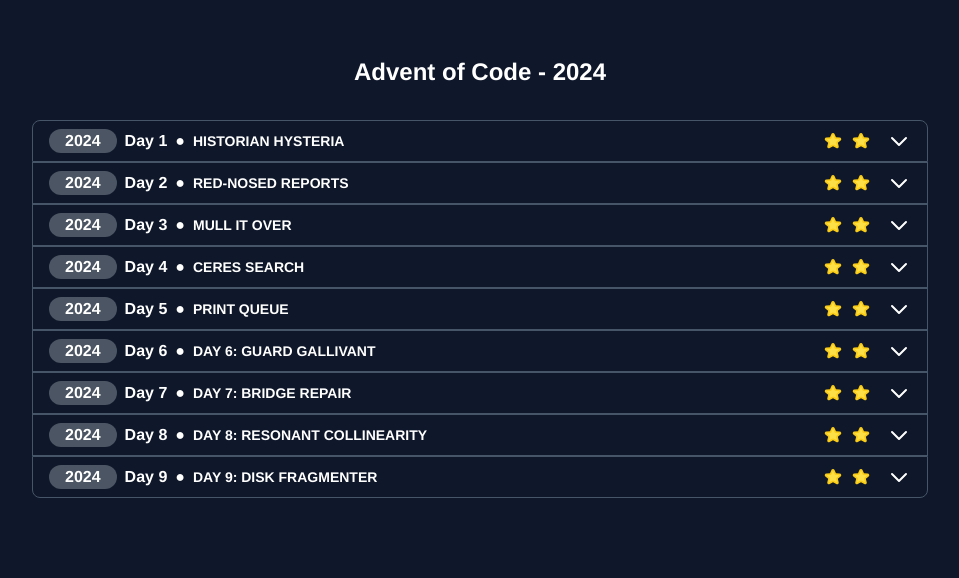
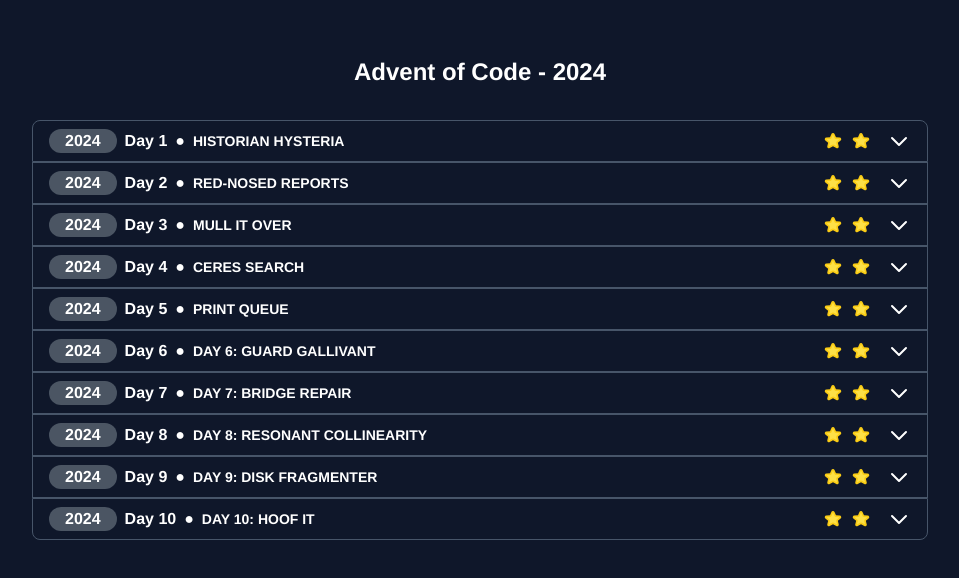
Before and after one commit to douglasyabuki/advent-of-code-2024, a React (Vite) app: page / in a window 1280 px wide. Shown: the top 578 px of the page, without its empty margins (160-1119 px from the left). Built offline with nearby package versions, Linux system fonts and the light colour scheme.

Commit message:
Add: Day 10

```diff
--- /dev/null
+++ b/src/components/challenges/challenges-lists/2024/day10.ts
@@ -0,0 +1,212 @@
+export const day = {
+  day: 10,
+  title: "Day 10: Hoof It",
+  stars: 2,
+  story: `You all arrive at a Lava Production Facility on a floating island in the sky. As the others begin to search the massive industrial complex, you feel a small nose boop your leg and look down to discover a reindeer wearing a hard hat.
+
+The reindeer is holding a book titled "Lava Island Hiking Guide". However, when you open the book, you discover that most of it seems to have been scorched by lava! As you're about to ask how you can help, the reindeer brings you a blank topographic map of the surrounding area (your puzzle input) and looks up at you excitedly.
+
+Perhaps you can help fill in the missing hiking trails?
+
+The topographic map indicates the height at each position using a scale from 0 (lowest) to 9 (highest). For example:
+
+0123
+1234
+8765
+9876
+Based on un-scorched scraps of the book, you determine that a good hiking trail is as long as possible and has an even, gradual, uphill slope. For all practical purposes, this means that a hiking trail is any path that starts at height 0, ends at height 9, and always increases by a height of exactly 1 at each step. Hiking trails never include diagonal steps - only up, down, left, or right (from the perspective of the map).
+
+You look up from the map and notice that the reindeer has helpfully begun to construct a small pile of pencils, markers, rulers, compasses, stickers, and other equipment you might need to update the map with hiking trails.
+
+A trailhead is any position that starts one or more hiking trails - here, these positions will always have height 0. Assembling more fragments of pages, you establish that a trailhead's score is the number of 9-height positions reachable from that trailhead via a hiking trail. In the above example, the single trailhead in the top left corner has a score of 1 because it can reach a single 9 (the one in the bottom left).
+
+This trailhead has a score of 2:
+
+...0...
+...1...
+...2...
+6543456
+7.....7
+8.....8
+9.....9
+(The positions marked . are impassable tiles to simplify these examples; they do not appear on your actual topographic map.)
+
+This trailhead has a score of 4 because every 9 is reachable via a hiking trail except the one immediately to the left of the trailhead:
+
+..90..9
+...1.98
+...2..7
+6543456
+765.987
+876....
+987....
+This topographic map contains two trailheads; the trailhead at the top has a score of 1, while the trailhead at the bottom has a score of 2:
+
+10..9..
+2...8..
+3...7..
+4567654
+...8..3
+...9..2
+.....01
+Here's a larger example:
+
+89010123
+78121874
+87430965
+96549874
+45678903
+32019012
+01329801
+10456732
+This larger example has 9 trailheads. Considering the trailheads in reading order, they have scores of 5, 6, 5, 3, 1, 3, 5, 3, and 5. Adding these scores together, the sum of the scores of all trailheads is 36.
+
+The reindeer gleefully carries over a protractor and adds it to the pile. What is the sum of the scores of all trailheads on your topographic map?`,
+  firstStarFunction: (input: string): number => {
+    type Coordinates = {
+      rowId: number;
+      colId: number;
+    };
+    const trailheads: Coordinates[] = [];
+    const map = input.split("\r\n").map((row, rowId) =>
+      Array.from(row).map((col, colId) => {
+        const height = Number(col);
+        if (height === 0) trailheads.push({ rowId, colId });
+        return height;
+      }),
+    );
+
+    const directions: [number, number][] = [
+      [-1, 0],
+      [1, 0],
+      [0, -1],
+      [0, 1],
+    ];
+    const rows = map.length;
+    const cols = map[0].length;
+
+    const isInBounds = (rowId: number, colId: number) => {
+      return rowId >= 0 && rowId < rows && colId >= 0 && colId < cols;
+    };
+
+    const findRoutes = (startingPoint: Coordinates): [number, number][][] => {
+      const routes: [number, number][][] = [];
+      const reachedPinnacles = new Set();
+      const visited = Array.from({ length: rows }, () =>
+        Array(cols).fill(false),
+      );
+
+      const depthFirstSearch = (
+        rowId: number,
+        colId: number,
+        path: [number, number][],
+      ) => {
+        if (
+          map[rowId][colId] === 9 &&
+          !reachedPinnacles.has(`r${rowId}-c${colId}`)
+        ) {
+          routes.push([...path, [rowId, colId]]);
+          reachedPinnacles.add(`r${rowId}-c${colId}`);
+          return;
+        }
+
+        visited[rowId][colId] = true;
+
+        for (const [dr, dc] of directions) {
+          const r = rowId + dr;
+          const c = colId + dc;
+          if (
+            isInBounds(r, c) &&
+            !visited[r][c] &&
+            map[r][c] - map[rowId][colId] === 1
+          ) {
+            depthFirstSearch(r, c, [...path, [rowId, colId]]);
+          }
+        }
+
+        visited[rowId][colId] = false;
+      };
+
+      depthFirstSearch(startingPoint.rowId, startingPoint.colId, []);
+      return routes;
+    };
+
+    let totalScore = 0;
+
+    for (const trailhead of trailheads) {
+      totalScore += findRoutes(trailhead).length ?? 0;
+    }
+
+    return totalScore;
+  },
+  secondStarFunction: (input: string): number => {
+    type Coordinates = {
+      rowId: number;
+      colId: number;
+    };
+    const trailheads: Coordinates[] = [];
+    const map = input.split("\r\n").map((row, rowId) =>
+      Array.from(row).map((col, colId) => {
+        const height = Number(col);
+        if (height === 0) trailheads.push({ rowId, colId });
+        return height;
+      }),
+    );
+
+    const directions: [number, number][] = [
+      [-1, 0],
+      [1, 0],
+      [0, -1],
+      [0, 1],
+    ];
+    const rows = map.length;
+    const cols = map[0].length;
+
+    const isInBounds = (rowId: number, colId: number) => {
+      return rowId >= 0 && rowId < rows && colId >= 0 && colId < cols;
+    };
+
+    const findRoutes = (startingPoint: Coordinates): [number, number][][] => {
+      const routes: [number, number][][] = [];
+      const visited = Array.from({ length: rows }, () =>
+        Array(cols).fill(false),
+      );
+
+      const depthFirstSearch = (
+        rowId: number,
+        colId: number,
+        path: [number, number][],
+      ) => {
+        if (map[rowId][colId] === 9) {
+          routes.push([...path, [rowId, colId]]);
+          return;
+        }
+
+        visited[rowId][colId] = true;
+
+        for (const [dr, dc] of directions) {
+          const r = rowId + dr;
+          const c = colId + dc;
+          if (
+            isInBounds(r, c) &&
+            !visited[r][c] &&
+            map[r][c] - map[rowId][colId] === 1
+          ) {
+            depthFirstSearch(r, c, [...path, [rowId, colId]]);
+          }
+        }
+
+        visited[rowId][colId] = false;
+      };
+
+      depthFirstSearch(startingPoint.rowId, startingPoint.colId, []);
+      return routes;
+    };
+    let totalScore = 0;
+    for (const trailhead of trailheads) {
+      totalScore += findRoutes(trailhead).length ?? 0;
+    }
+
+    return totalScore;
+  },
+};
--- a/src/components/challenges/challenges-lists/2024/index.ts
+++ b/src/components/challenges/challenges-lists/2024/index.ts
@@ -7,5 +7,17 @@
 import { day as day07 } from "./day07";
 import { day as day08 } from "./day08";
 import { day as day09 } from "./day09";
+import { day as day10 } from "./day10";
 
-export const challenges2024 = [day01, day02, day03, day04, day05, day06, day07, day08, day09];
+export const challenges2024 = [
+  day01,
+  day02,
+  day03,
+  day04,
+  day05,
+  day06,
+  day07,
+  day08,
+  day09,
+  day10,
+];
```
